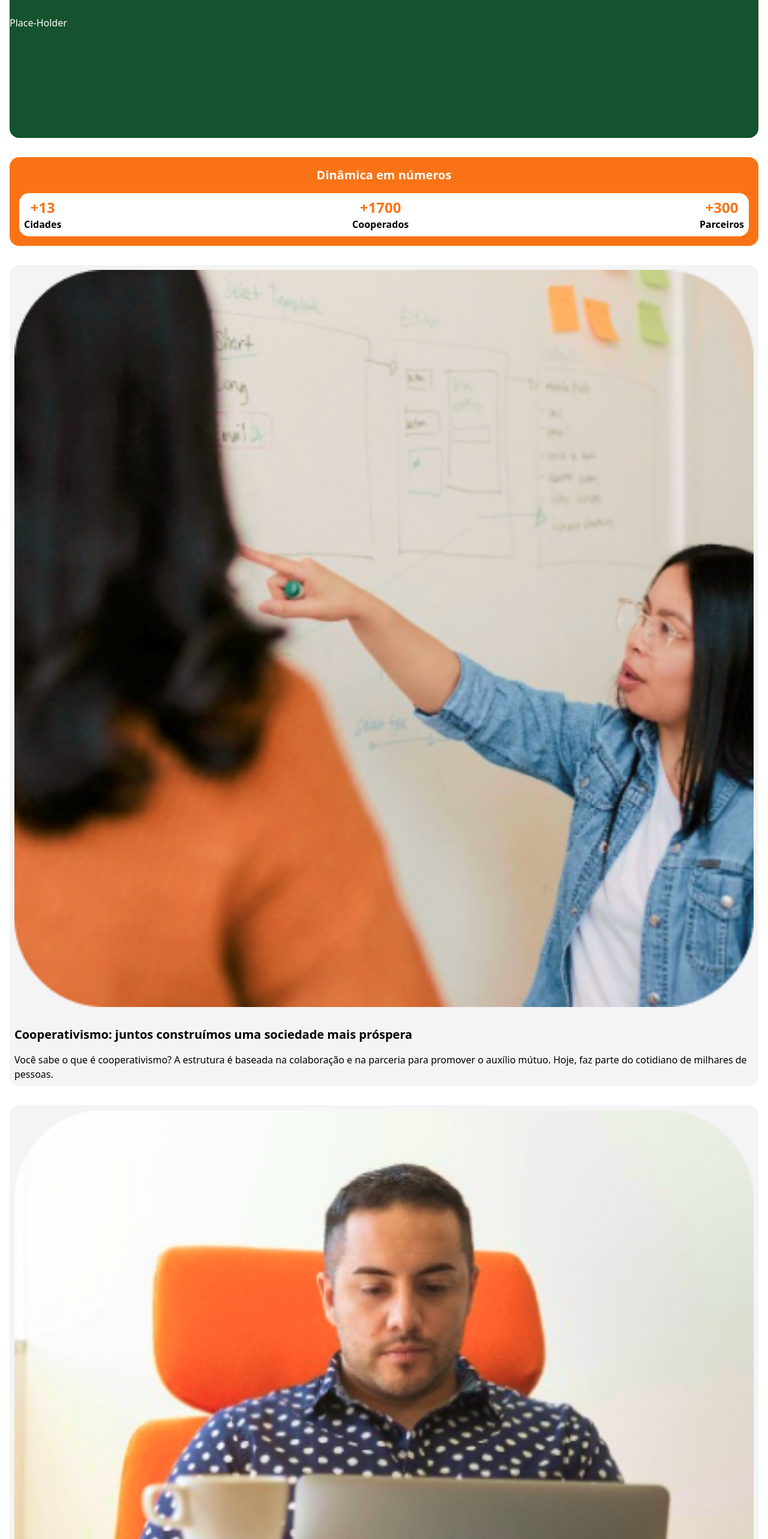
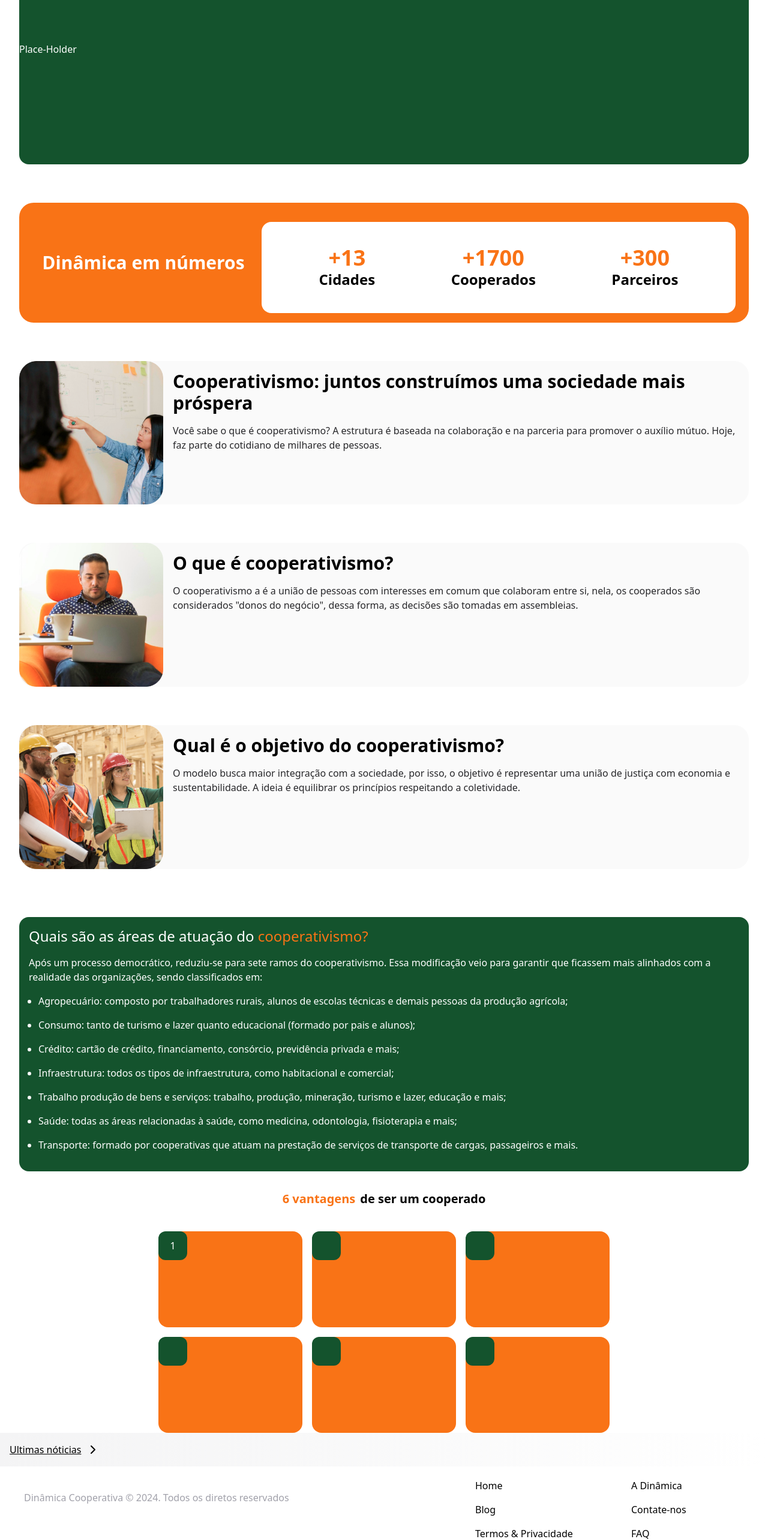
Before and after one commit to joaogg77br/dinamica, a React (Vite) app: page / in a window 1280 px wide. Shown: the part 234-2800 px from the top of the page at 60% size. Built offline with nearby package versions, Linux system fonts and the light colour scheme.

Commit message:
descrição do commit

```diff
--- a/src/App.jsx
+++ b/src/App.jsx
@@ -14,21 +14,21 @@ function App() {
     <>
       <Header />
       <Banner />
-      <div className='p-4'>
-        <div className='flex items-center flex-col  p-4 bg-orange-500 rounded-2xl'>
-          <h1 className='text-white text-xl font-semibold'>Dinâmica em números</h1>
-          <div className='flex w-full justify-between bg-white mt-4 rounded-2xl p-2 '>
+      <div className='p-4 sm:p-8'>
+        <div className='flex items-center flex-col p-4 bg-orange-500 rounded-3xl sm:flex-row sm:justify-around '>
+          <h1 className='text-white text-xl font-semibold m-4 sm:text-3xl'>Dinâmica em números</h1>
+          <div className='flex w-full justify-between bg-white mt-4 gap-4 rounded-2xl p-2 sm:w-4/6 sm:p-10 sm:justify-around sm:flex-wrap'>
             <div className='flex flex-col items-center'>
-              <p className='font-bold text-2xl text-orange-500'> +13</p>
-              <p className='font-semibold'>Cidades</p>
+              <p className='font-bold text-2xl text-orange-500 sm:text-4xl '> +13</p>
+              <p className='font-semibold  sm:text-2xl'>Cidades</p>
             </div>
             <div className='flex flex-col items-center'>
-              <p className='font-bold text-2xl text-orange-500'> +1700</p>
-              <p className='font-semibold'>Cooperados</p>
+              <p className='font-bold text-2xl text-orange-500 sm:text-4xl '> +1700</p>
+              <p className='font-semibold sm:text-2xl'>Cooperados</p>
             </div>
             <div className='flex flex-col items-center'>
-              <p className='font-bold text-2xl text-orange-500'>+300</p>
-              <p className='font-semibold'>Parceiros</p>
+              <p className='font-bold text-2xl text-orange-500 sm:text-4xl '>+300</p>
+              <p className='font-semibold sm:text-2xl'>Parceiros</p>
             </div>
           </div>
         </div>
@@ -50,13 +50,13 @@ function App() {
         img={ImageExplain3}
       />
 
-      <div className='p-4'>
+      <div className='p-4 sm:p-8'>
         <div className='text-white p-4 mt-4 rounded-2xl bg-green-900'>
           <h1 className='text-2xl'>Quais são as áreas de atuação do <span className='text-orange-500'>cooperativismo?</span></h1>
           <p className='pt-4'>Após um processo democrático, reduziu-se para sete ramos do cooperativismo. Essa modificação veio para garantir que ficassem
             mais alinhados com a realidade das organizações, sendo classificados em:</p>
 
-        <ul className='grid p-4 list-disc gap-4'>
+          <ul className='grid p-4 list-disc gap-4 '>
             <li>Agropecuário: composto por trabalhadores rurais, alunos de escolas técnicas e demais pessoas da produção agrícola;</li>
             <li>Consumo: tanto de turismo e lazer quanto educacional (formado por pais e alunos);</li>
             <li>Crédito: cartão de crédito, financiamento, consórcio, previdência privada e mais;</li>
@@ -68,13 +68,22 @@ function App() {
         </div>
       </div>
 
-    <div className='flex gap-2 items-center justify-center font-semibold'>
+      <div className='flex gap-2 items-center justify-center font-semibold sm:text-xl'>
         <p className='text-orange-500'>6 vantagens</p>
         <p> de  ser um cooperado</p>
       </div>
-    <Advantagens/>
-    <LastNews/>
-    <Footer/>
+      <div className='flex justify-center items-center mt-10'>
+        <div className='grid grid-cols-2 gap-4 sm:grid-cols-3'>
+          <Advantagens number={1} />
+          <Advantagens />
+          <Advantagens />
+          <Advantagens />
+          <Advantagens />
+          <Advantagens />
+        </div>
+      </div>
+      <LastNews />
+      <Footer />
     </>
   )
 }
--- a/src/components/Advantages.jsx
+++ b/src/components/Advantages.jsx
@@ -1,49 +1,17 @@
 
 
-export default function Advantagens(){
+export default function Advantagens({text,img,number}){
     return(
-        <div className=" grid grid-cols-2 p-4 gap-3">
-
-            <div className="relative h-32 w-32 bg-orange-500 rounded-2xl">
-                <div className="flex h-10 w-10 justify-center items-center absolute top-0 left-0 bg-green-900 text-white rounded-xl ">1</div>
+        <div className="">
+            <div className="relative h-32 w-32 bg-orange-500 rounded-2xl
+            sm:h-40 sm:w-60
+            ">
+                <div className="flex h-10 w-10 justify-center items-center absolute top-0 left-0 bg-green-900 text-white rounded-xl
+                    sm:h-12 sm:w-12
+                ">{number}</div>
                 <div className="flex justify-center items-center text-white w-full h-full text-center p-2">
-                    <img src="" alt="" />
-                    <p>Ser Sócio-cotista</p>
-                </div>
-            </div>
-            <div className="relative h-32 w-32 bg-orange-500 rounded-2xl">
-                <div className="flex h-10 w-10 justify-center items-center absolute top-0 left-0 bg-green-900 text-white rounded-xl ">1</div>
-                <div className="flex justify-center items-center text-white w-full h-full text-center p-2">
-                    <img src="" alt="" />
-                    <p>Ser Sócio-cotista</p>
-                </div>
-            </div>
-            <div className="relative h-32 w-32 bg-orange-500 rounded-2xl">
-                <div className="flex h-10 w-10 justify-center items-center absolute top-0 left-0 bg-green-900 text-white rounded-xl ">1</div>
-                <div className="flex justify-center items-center text-white w-full h-full text-center p-2">
-                    <img src="" alt="" />
-                    <p>Ser Sócio-cotista</p>
-                </div>
-            </div>
-            <div className="relative h-32 w-32 bg-orange-500 rounded-2xl">
-                <div className="flex h-10 w-10 justify-center items-center absolute top-0 left-0 bg-green-900 text-white rounded-xl ">1</div>
-                <div className="flex justify-center items-center text-white w-full h-full text-center p-2">
-                    <img src="" alt="" />
-                    <p>Ser Sócio-cotista</p>
-                </div>
-            </div>
-            <div className="relative h-32 w-32 bg-orange-500 rounded-2xl">
-                <div className="flex h-10 w-10 justify-center items-center absolute top-0 left-0 bg-green-900 text-white rounded-xl ">1</div>
-                <div className="flex justify-center items-center text-white w-full h-full text-center p-2">
-                    <img src="" alt="" />
-                    <p>Ser Sócio-cotista</p>
-                </div>
-            </div>
-            <div className="relative h-32 w-32 bg-orange-500 rounded-2xl">
-                <div className="flex h-10 w-10 justify-center items-center absolute top-0 left-0 bg-green-900 text-white rounded-xl ">1</div>
-                <div className="flex justify-center items-center text-white w-full h-full text-center p-2">
-                    <img src="" alt="" />
-                    <p>Ser Sócio-cotista</p>
+                    <img src={img} alt="" />
+                    <p>{text}</p>
                 </div>
             </div>
         </div>
--- a/src/components/Banner.jsx
+++ b/src/components/Banner.jsx
@@ -2,7 +2,7 @@
 
 export default function Banner(){
     return(
-        <div className="p-4">
+        <div className="p-4 sm:p-8">
             <div className="flex relative rounded-2xl w-full bg-green-900 h-96">
                     <p></p>
                     <button className="text-white">Place-Holder</button>
--- a/src/components/Explain.jsx
+++ b/src/components/Explain.jsx
@@ -2,12 +2,13 @@
 
 export default function Explain({title,text,img,side}){
     return(
-        <div className="p-4">
-            <div className="flex flex-col bg-zinc-100 rounded-2xl p-2">
-                <img src={img} alt="Not found" className="w-full rounded-2xl mb-4" />
+        <div className="p-4 sm:p-8">
+            <div className="flex flex-col   bg-zinc-50 rounded-3xl sm:flex-row">
+                <img src={img} alt="Not found" className="max-h-96 w-full sm:h-full sm:w-60" />
                 <div>
-                    <h1 className="font-semibold text-xl mb-4 mt-4">{title}</h1>
-                    <p>{text}</p>
+                    <h1 className="font-semibold text-xl mb-4 m-4 sm:text-3xl">{title}</h1>
+                    <p className="m-4 text-zinc-800">{text}</p>
+
                 </div>
             </div>
         </div>
--- a/src/components/Footer.jsx
+++ b/src/components/Footer.jsx
@@ -3,18 +3,18 @@
 export default function Footer(){
     return(
 
-        <footer>
-            <div className="text-zinc-400">
+        <footer className="sm:flex sm:justify-between">
+            <div className="flex flex-col text-zinc-400 sm:flex-row p-10">
                 <img src="" alt="" />
                 <p>Dinâmica Cooperativa © 2024. Todos os diretos reservados</p>
             </div>
-            <ul className="grid gap-4 mt-5 hover:bg-fuchsia-400">
-                <li className="p-1 cursor-pointer duration-300 hover:bg-orange-500">Home</li>
-                <li className="p-1 cursor-pointer duration-300 hover:bg-orange-500">A Dinâmica</li>
-                <li className="p-1 cursor-pointer duration-300 hover:bg-orange-500">Blog</li>
-                <li className="p-1 cursor-pointer duration-300 hover:bg-orange-500">Contate-nos</li>
-                <li className="p-1 cursor-pointer duration-300 hover:bg-orange-500">Termos & Privacidade</li>
-                <li className="p-1 cursor-pointer duration-300 hover:bg-orange-500">FAQ</li>
+            <ul className="grid grid-cols-2 pl-2 gap-5 mt-5 duration-300 sm:gap-4 w-2/5 mb-10">
+                <li className="relative pl-4 cursor-pointer duration-300 hover:text-orange-500 hover:right-4 hover:font-bold hover:underline">Home</li>
+                <li className="relative pl-4 cursor-pointer duration-300 hover:text-orange-500 hover:right-4 hover:font-bold hover:underline">A Dinâmica</li>
+                <li className="relative pl-4 cursor-pointer duration-300 hover:text-orange-500 hover:right-4 hover:font-bold hover:underline">Blog</li>
+                <li className="relative pl-4 cursor-pointer duration-300 hover:text-orange-500 hover:right-4 hover:font-bold hover:underline">Contate-nos</li>
+                <li className="relative pl-4 cursor-pointer duration-300 hover:text-orange-500 hover:right-4 hover:font-bold hover:underline">Termos & Privacidade</li>
+                <li className="relative pl-4 cursor-pointer duration-300 hover:text-orange-500 hover:right-4 hover:font-bold hover:underline">FAQ</li>
             </ul>
         </footer>
     )
```
Also changed, not shown: src/components/Header.jsx (+26 -8 lines), src/index.css (line endings or trailing spaces). Lines whose indentation alone changed are shown as unchanged.
